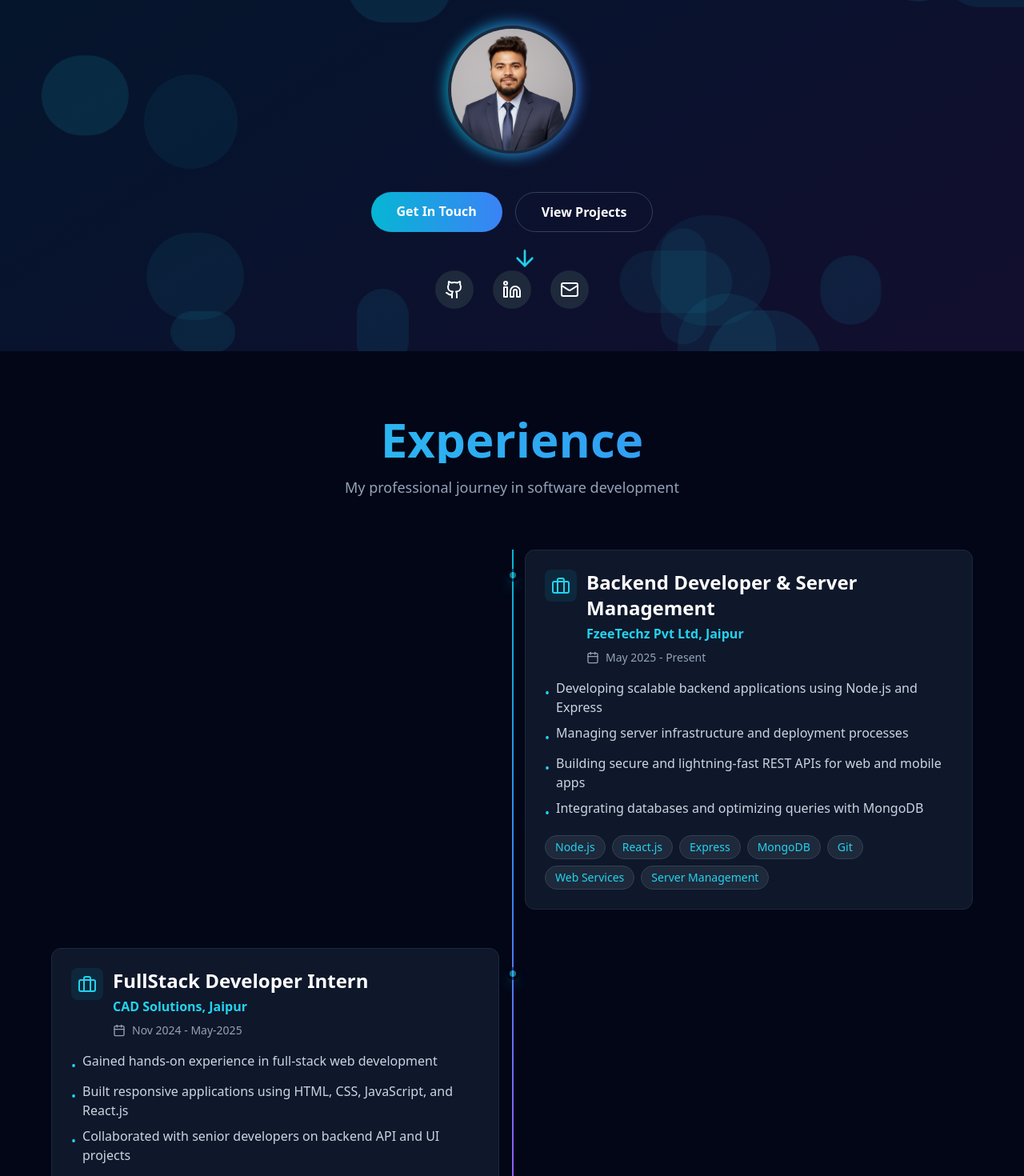
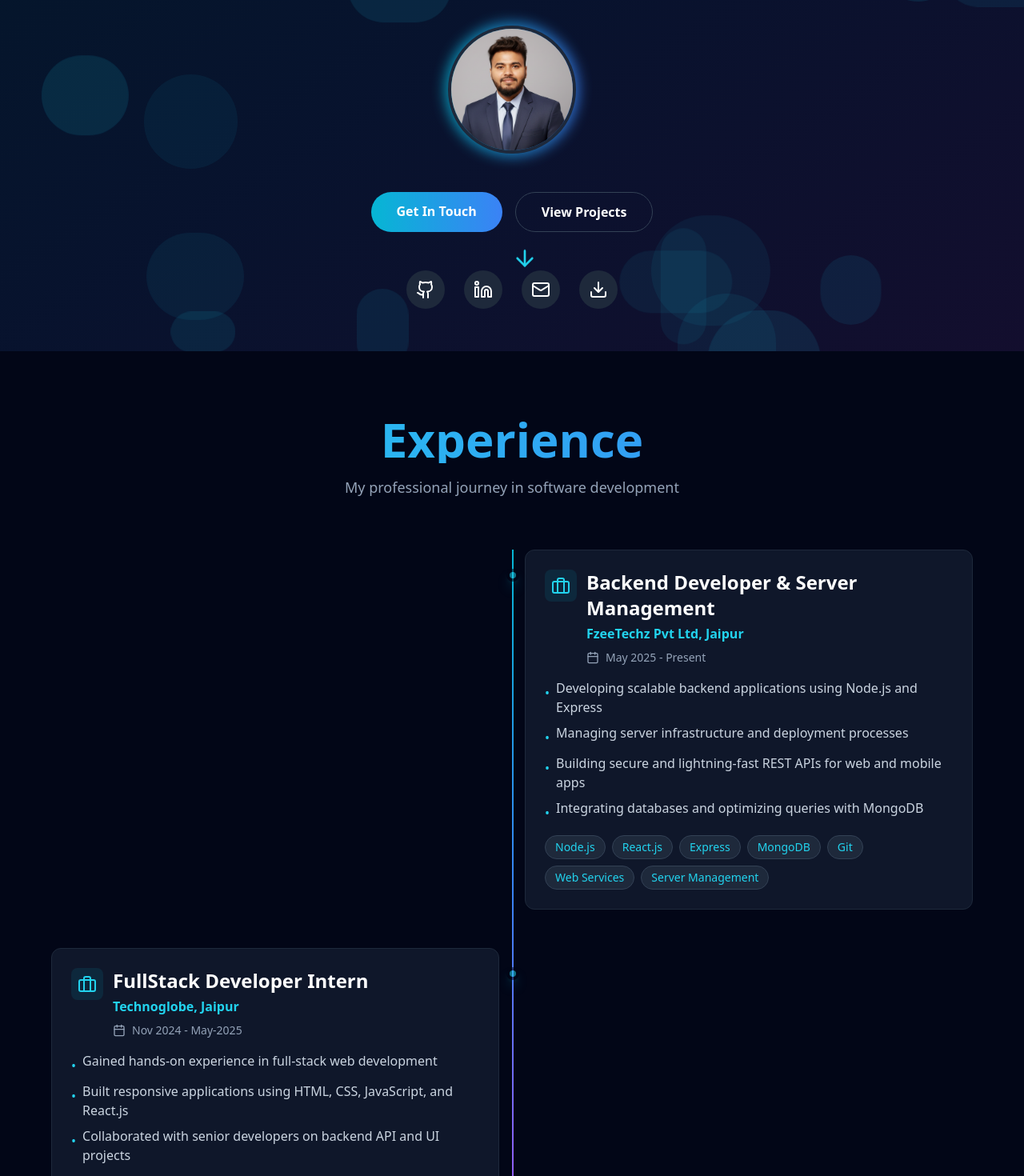
Before and after one commit to Preetam902/My_Port, a React (Vite) app: page / in a window 1280 px wide. Shown: the part 361-1831 px from the top of the page at 80% size. Built offline with nearby package versions, Linux system fonts and the light colour scheme.

Commit message:
"pdf  update"

```diff
--- a/src/components/Experience.tsx
+++ b/src/components/Experience.tsx
@@ -25,7 +25,7 @@ const experiences: ExperienceItem[] = [
   },
   {
     title: 'FullStack Developer Intern',
-    company: 'CAD Solutions, Jaipur',
+    company: 'Technoglobe, Jaipur',
     period: 'Nov 2024 - May-2025',
     description: [
       'Gained hands-on experience in full-stack web development',
--- a/src/components/Hero.tsx
+++ b/src/components/Hero.tsx
@@ -1,5 +1,6 @@
-import { ArrowDown, Github, Linkedin, Mail } from 'lucide-react';
+import { ArrowDown, Download, Github, Linkedin, Mail } from 'lucide-react';
 import { useEffect, useState } from 'react';
+import resume from '../public/PREETAM NODEJS.pdf.pdf'
 
 const Hero = () => {
   const [isVisible, setIsVisible] = useState(false);
@@ -10,6 +11,20 @@ const Hero = () => {
 
   const scrollToNext = () => {
     document.getElementById('experience')?.scrollIntoView({ behavior: 'smooth' });
+  };
+
+  // Function to handle resume download
+  const handleResumeDownload = () => {
+    // Replace this with your actual resume file path
+    const resumeUrl = resume; // Make sure to put your resume file in public folder
+
+    // Create a temporary link element
+    const link = document.createElement('a');
+    link.href = resumeUrl;
+    link.download = 'Preetam_Sharma_Resume.pdf'; // Name for the downloaded file
+    document.body.appendChild(link);
+    link.click();
+    document.body.removeChild(link);
   };
 
   return (
@@ -64,7 +79,8 @@ const Hero = () => {
             </div>
           </div>
 
-          <div className="flex gap-4 justify-center mb-12">
+          {/* Updated buttons section with resume download */}
+          <div className="flex flex-wrap gap-4 justify-center mb-12">
             <a
               href="#contact"
               className="px-8 py-3 bg-gradient-to-r from-cyan-500 to-blue-500 rounded-full font-semibold hover:shadow-lg hover:shadow-cyan-500/50 transition-all transform hover:scale-105"
@@ -77,8 +93,12 @@ const Hero = () => {
             >
               View Projects
             </a>
+
+            {/* Resume Download Button */}
+
           </div>
 
+          {/* Social links with added resume icon */}
           <div className="flex gap-6 justify-center">
             <a
               href="https://github.com/Developer-Preetam"
@@ -102,6 +122,15 @@ const Hero = () => {
             >
               <Mail size={24} />
             </a>
+
+            {/* Resume download icon in social links */}
+            <button
+              onClick={handleResumeDownload}
+              className="group p-3 rounded-full bg-slate-800 hover:bg-slate-700 transition-all transform hover:scale-110 hover:shadow-lg hover:shadow-emerald-500/30"
+              title="Download Resume"
+            >
+              <Download size={24} className="group-hover:animate-bounce" />
+            </button>
           </div>
         </div>
 
@@ -110,7 +139,6 @@ const Hero = () => {
           className="absolute bottom-10 left-1/2 -translate-x-1/2 animate-bounce text-cyan-400 hover:text-cyan-300 transition-colors"
         >
           <ArrowDown size={32} />
-
         </button>
       </div>
     </section>
```
Also changed, not shown: 1 other file (tests, documents, lock files or other folders).
